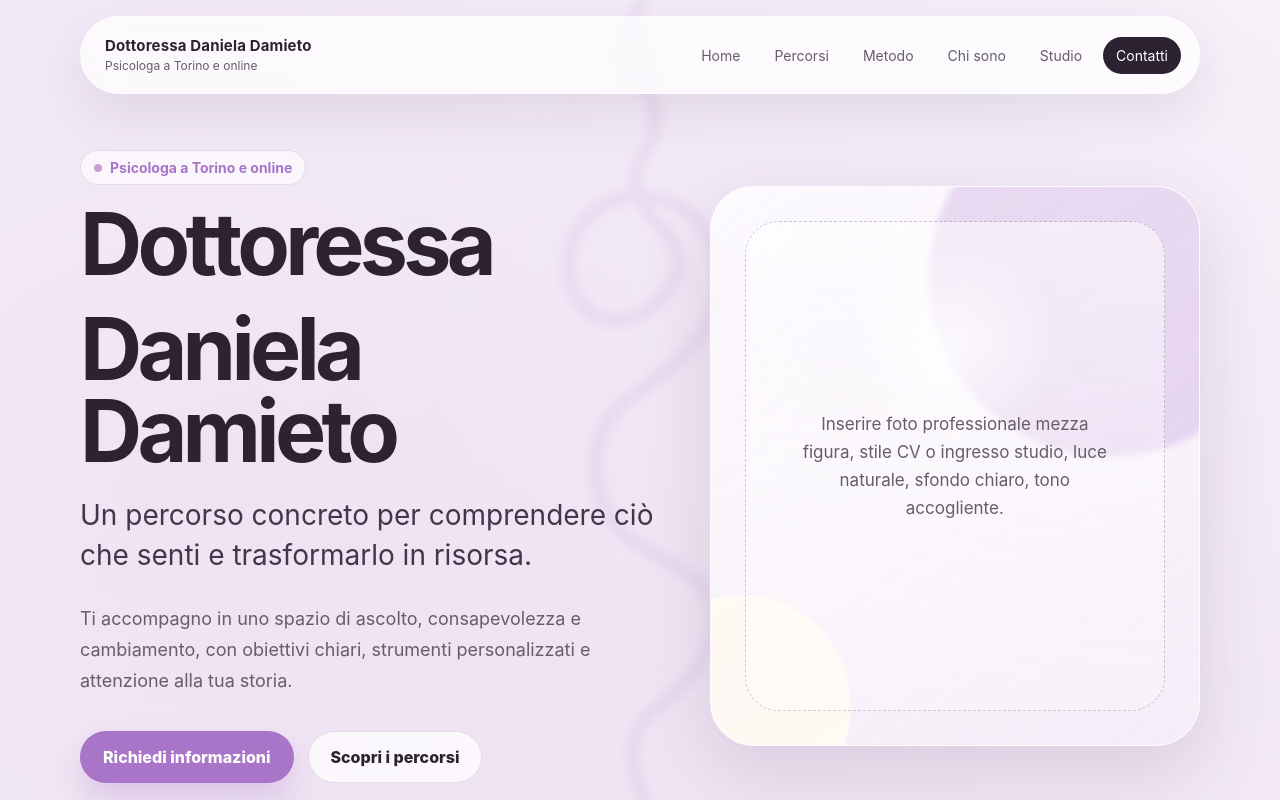
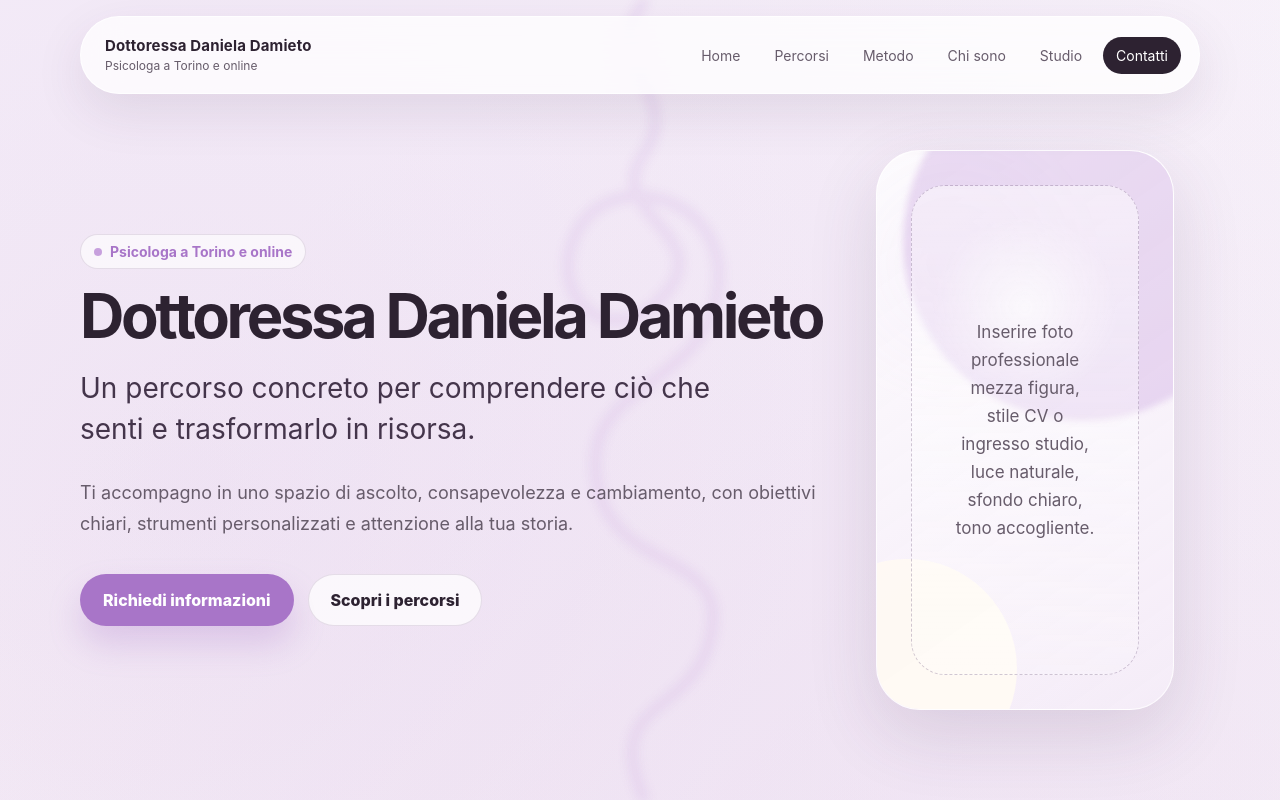
Before and after one commit to spartaruga/danieladamieto, a plain HTML site: page index.html in a window 1280 px wide. Shown: the top 800 px of the page. Drawn offline with Linux system fonts and the light colour scheme.

Commit message:
Enhance hero title styling and structure

```diff
--- a/index.html
+++ b/index.html
@@ -245,6 +245,32 @@
       color: var(--muted);
       font-size: 18px;
       line-height: 1.72;
+    }
+
+
+    .hero-title {
+      max-width: none;
+      white-space: nowrap;
+      font-size: clamp(42px, 4.8vw, 64px);
+    }
+
+    .hero-title span {
+      display: inline;
+    }
+
+    .hero-title span + span::before {
+      content: " ";
+    }
+
+    @media (min-width: 981px) {
+      .hero-grid {
+        grid-template-columns: minmax(0, 1.25fr) minmax(360px, 0.75fr);
+        gap: 36px;
+      }
+
+      .portrait-card {
+        min-height: 520px;
+      }
     }
 
     .lead {
@@ -913,6 +939,20 @@
         padding-top: 118px;
       }
 
+
+      .hero-title {
+        white-space: normal;
+        font-size: clamp(44px, 13vw, 62px);
+      }
+
+      .hero-title span {
+        display: block;
+      }
+
+      .hero-title span + span::before {
+        content: "";
+      }
+
       .hero-actions,
       .contact-actions {
         flex-direction: column;
@@ -1026,8 +1066,7 @@
         <div class="section-inner hero-grid">
           <div>
             <span class="eyebrow">Psicologa a Torino e online</span>
-            <h1>Dottoressa</h1>
-            <h1>Daniela Damieto</h1>
+            <h1 class="hero-title"><span>Dottoressa</span><span>Daniela Damieto</span></h1>
             <p class="lead">
               Un percorso concreto per comprendere ciò che senti e trasformarlo in risorsa.
             </p>
```
